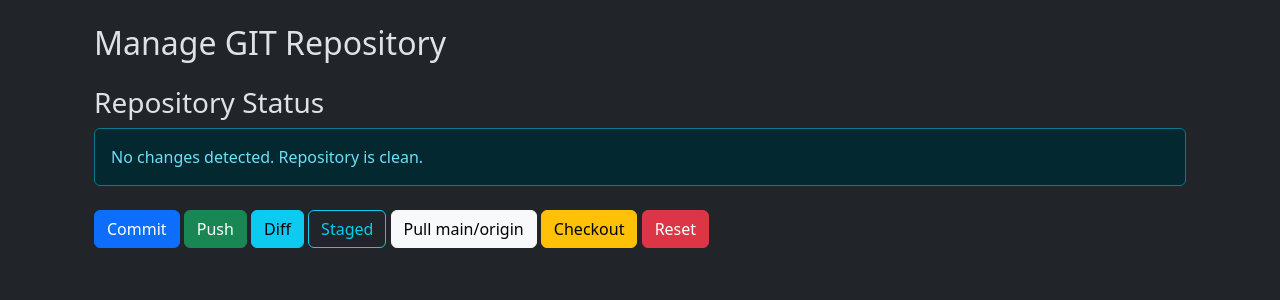
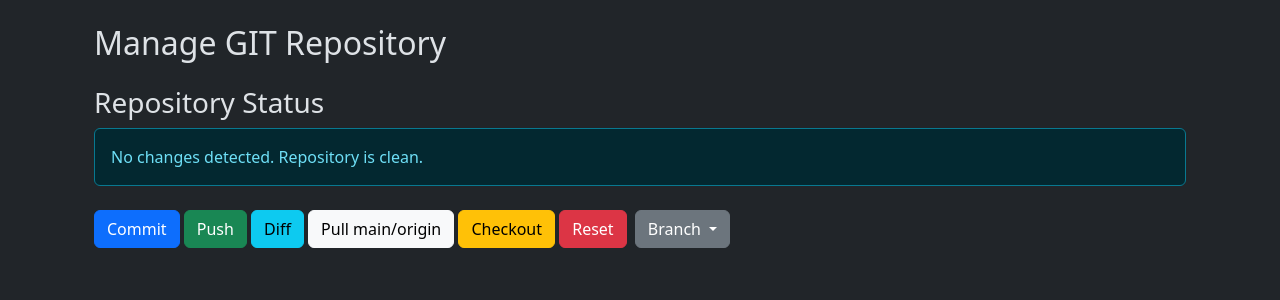
Before and after one commit to dgoldgar-gmail/litterbox-v3, a Flask app: page /git_manager/index in a window 1280 px wide. Shown: the part 56-356 px from the top of the page. Run offline with Flask 2, Linux system fonts and the light colour scheme; parts of the project's set-up code (start-up, migrations or seed data) failed here and were passed over.

Commit message:
Update from Litterbox UI

```diff
--- a/static/git_manager/tools.js
+++ b/static/git_manager/tools.js
@@ -13,6 +13,8 @@ document.addEventListener('DOMContentLoaded', () => {
     const pullBtn = document.getElementById('pull');
     const checkoutBtn = document.getElementById('checkout');
     const resetBtn = document.getElementById('reset');
+    const switchBranchBtn = document.getElementById('branch-switch');
+    const createBranchBtn = document.getElementById('branch-create');
 
     // This data is injected into the window object by the template
     let changes = statusData["changes"] || { changes: [] };
@@ -167,6 +169,7 @@ document.addEventListener('DOMContentLoaded', () => {
     /**
      * Staged
      */
+    /*
     stagedBtn.addEventListener('click', async () => {
         try {
             const response = await fetch(`/git_manager/staged`, {
@@ -186,6 +189,7 @@ document.addEventListener('DOMContentLoaded', () => {
             console.error("Error sending file list:", err);
         }
     });
+     */
 
     /**
      * PULL
--- a/templates/git_manager/index.html
+++ b/templates/git_manager/index.html
@@ -41,33 +41,27 @@
 <div class="container mt-4">
 
     <h2 class="mb-4">Manage GIT Repository</h2>
-
     <form id="git-form">
         <h3>Repository Status</h3>
         <div id="git-changes" class="mb-4">
-            <!-- populated by hosts.js -->
         </div>
-        <button id="commit" type="button" class="btn btn-primary">
-            Commit
-        </button>
-        <button id="push" type="button" class="btn btn-success">
-            Push
-        </button>
-        <button id="diff" type="button" class="btn btn-info">
-            Diff
-        </button>
-        <button id="staged" type="button" class="btn btn-outline-info">
-            Staged
-        </button>
-        <button id="pull" type="button" class="btn btn-light">
-            Pull main/origin
-        </button>
-        <button id="checkout" type="button" class="btn btn-warning">
-            Checkout
-        </button>
-        <button id="reset" type="button" class="btn btn-danger">
-            Reset
-        </button>
+
+        <button id="commit" type="button" class="btn btn-primary">Commit</button>
+        <button id="push" type="button" class="btn btn-success">Push</button>
+        <button id="diff" type="button" class="btn btn-info">Diff</button>
+        <button id="pull" type="button" class="btn btn-light">Pull main/origin</button>
+        <button id="checkout" type="button" class="btn btn-warning">Checkout</button>
+        <button id="reset" type="button" class="btn btn-danger">Reset</button>
+
+        <div class="dropdown d-inline-block ms-1">
+            <button class="btn btn-secondary dropdown-toggle" type="button" data-bs-toggle="dropdown" aria-expanded="false">
+                Branch
+            </button>
+            <ul class="dropdown-menu">
+                <li><a class="dropdown-item" id="branch-switch" href="#">Switch</a></li>
+                <li><a class="dropdown-item" id="branch-create" href="#">Create</a></li>
+            </ul>
+        </div>
     </form>
     <div id="staged-changes"></div>
     <div id="diff-results"></div>
```
Also changed, not shown: notes.txt (added, +27 -0 lines), 1 other file.
